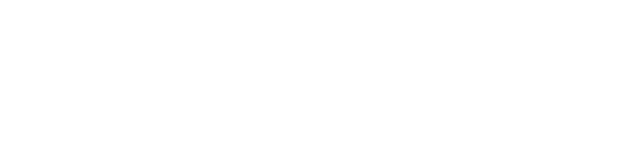
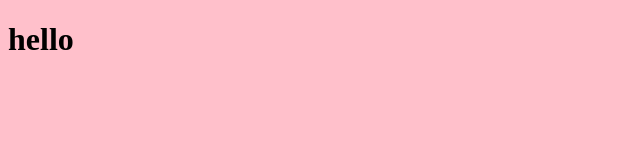
Before and after one commit to prithika12399/apt, a plain HTML site: page Index.html in a window 1280 px wide. Shown: the whole page, without its empty margins (0-640 px from the left). Drawn offline with Linux system fonts and the light colour scheme.

Commit message:
Update Index.html

```diff
--- a/Index.html
+++ b/Index.html
@@ -5,7 +5,8 @@
     <meta name="viewport" content="width=device-width, initial-scale=1.0">
     <title>Document</title>
 </head>
-<body>
+<body bgcolor="pink">
+    <h1>hello</h1>
 
 </body>
 </html>
```
